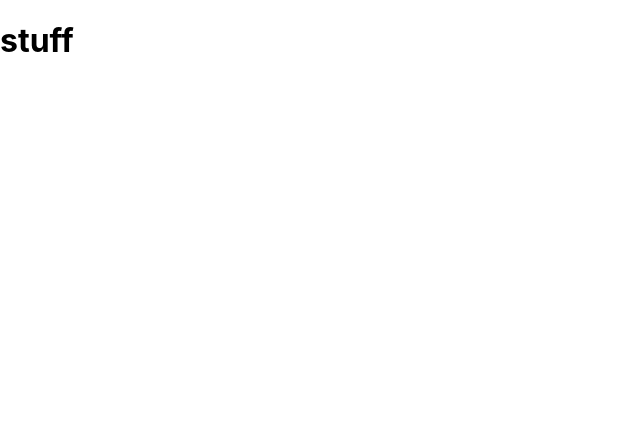
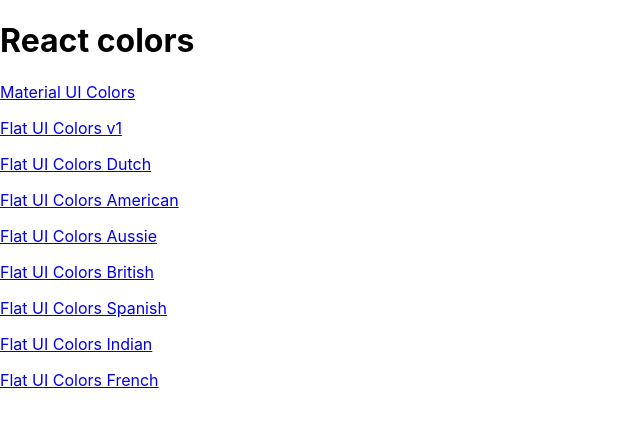
Before and after one commit to Carlito1113/palette, a React (Create React App) app: page / in a window 1280 px wide. Shown: the top 424 px of the page, without its empty margins (0-640 px from the left). Built offline with nearby package versions, Linux system fonts and the light colour scheme.

Commit message:
add PaletteList and Links

```diff
--- a/src/App.js
+++ b/src/App.js
@@ -1,5 +1,6 @@
 import Palette from './components/Palette'
 import { Route, Switch } from 'react-router-dom'
+import PaletteList from './components/PaletteList'
 import seedPalettes from './seedPalettes'
 import { generatePalette } from './helpers/colorHelpers'
 
@@ -10,7 +11,7 @@
 
   return (
     <Switch>
-      <Route exact path="/" render={() => <h1>stuff</h1>} />
+      <Route exact path="/" render={() => <PaletteList palettes={seedPalettes} />} />
       <Route
         exact
         path="/palette/:id"
--- a/src/components/Navbar.js
+++ b/src/components/Navbar.js
@@ -1,4 +1,5 @@
 import React, { useState } from 'react'
+import { Link } from 'react-router-dom'
 // MUI - MATERIAL
 import Select from '@mui/material/Select'
 import MenuItem from '@mui/material/MenuItem'
@@ -28,7 +29,7 @@
   return (
     <nav className="Navbar">
       <div className="logo">
-        <a href="#">Palette.</a>
+        <Link to="/">Palette.</Link>
       </div>
       <div className="slider-container">
         <span>Level: {level}</span>
--- /dev/null
+++ b/src/components/PaletteList.js
@@ -0,0 +1,17 @@
+import React from 'react'
+import { Link } from 'react-router-dom'
+
+const PaletteList = ({ palettes }) => {
+  return (
+    <div>
+      <h1>React colors</h1>
+      {palettes.map(palette => (
+        <p>
+          <Link to={`/palette/${palette.id}`}>{palette.paletteName}</Link>
+        </p>
+      ))}
+    </div>
+  )
+}
+
+export default PaletteList
```
